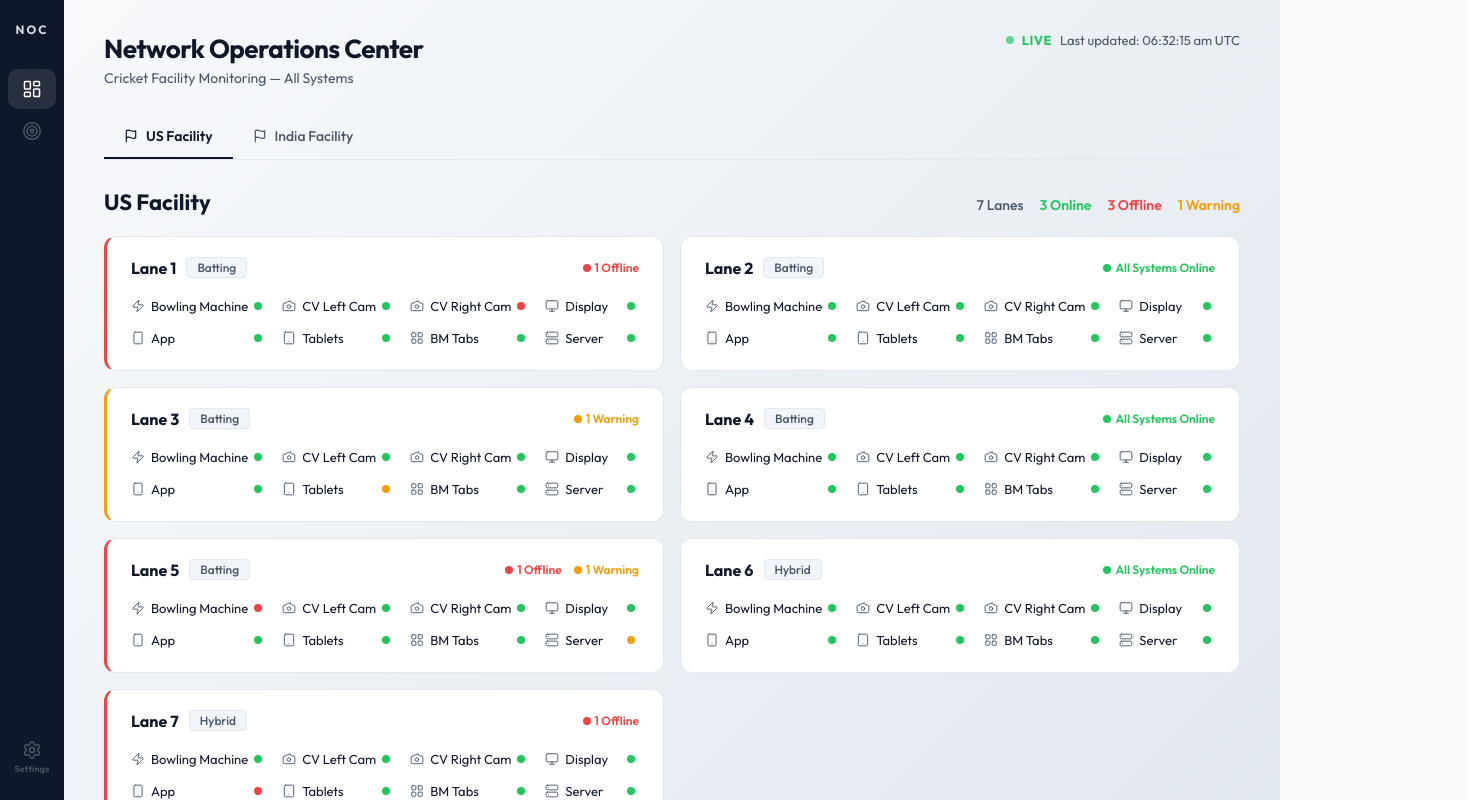
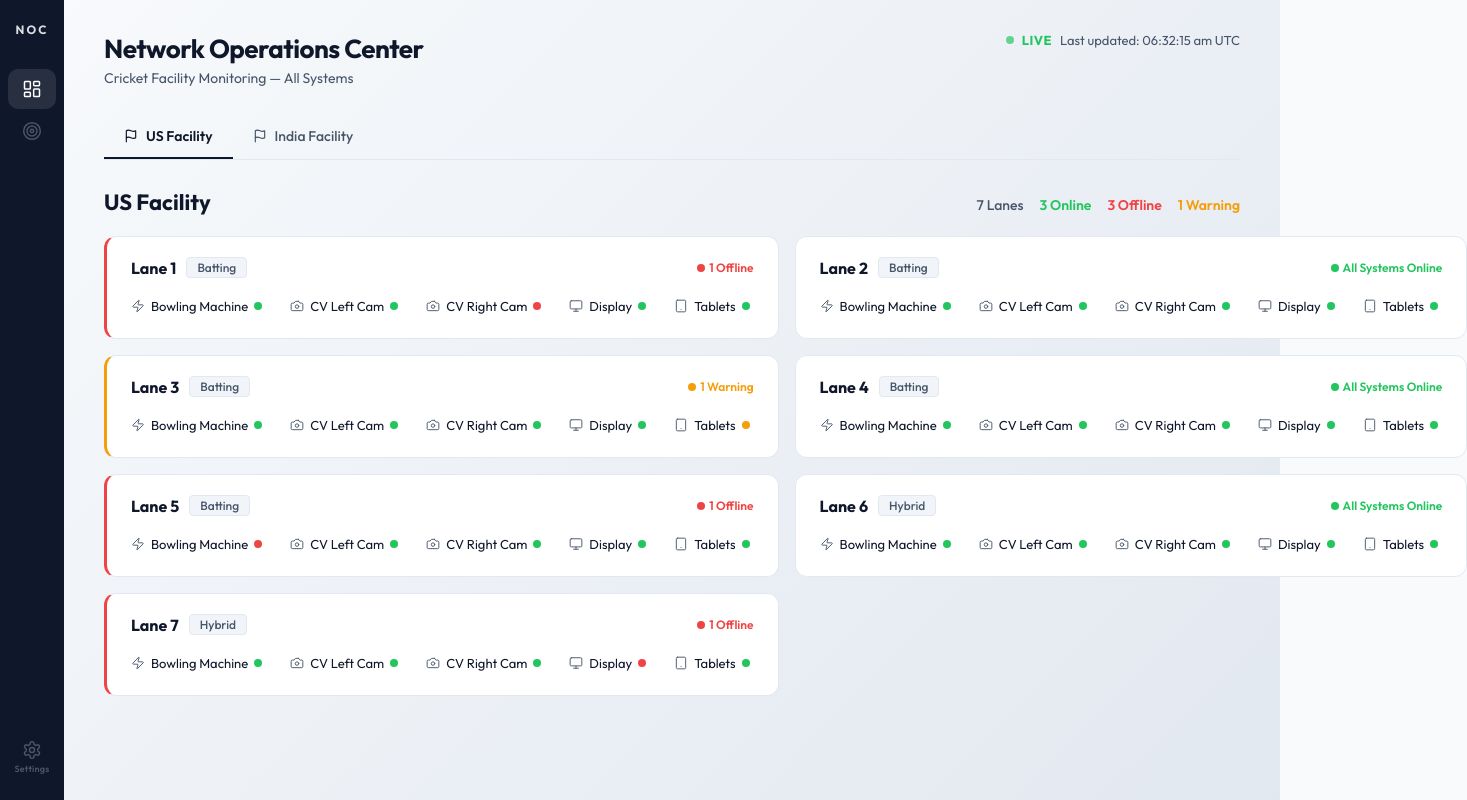
Before and after one commit to manoj-s-sb/pitch-validation, a React (Vite) app: page /noc in a window 1280 px wide. Shown: the top 800 px of the page, 1467 px wide, since content can reach past the window. Built offline with nearby package versions, Linux system fonts and the light colour scheme.

Commit message:
add the noc ui

```diff
--- a/src/pages/noc/components/LaneCard.jsx
+++ b/src/pages/noc/components/LaneCard.jsx
@@ -1,21 +1,10 @@
-import {
-  Zap,
-  Camera,
-  Monitor,
-  Smartphone,
-  Tablet,
-  LayoutGrid,
-  Server,
-} from 'lucide-react';
+import { Zap, Camera, Monitor, Tablet } from 'lucide-react';
 
 const iconMap = {
   zap: Zap,
   camera: Camera,
   monitor: Monitor,
-  smartphone: Smartphone,
   tablet: Tablet,
-  'layout-grid': LayoutGrid,
-  server: Server,
 };
 
 const statusColor = {
@@ -72,7 +61,7 @@ export default function LaneCard({ lane }) {
       </div>
       <div className="noc-device-grid">
         {lane.devices.map((device, i) => {
-          const Icon = iconMap[device.icon] || Server;
+          const Icon = iconMap[device.icon] || Monitor;
           return (
             <div key={i} className="noc-device">
               <Icon size={14} strokeWidth={1.6} className="noc-device-icon" />
--- a/src/pages/noc/data.js
+++ b/src/pages/noc/data.js
@@ -1,115 +1,41 @@
 // Mock data — replace with real API calls later
+
+function devices(overrides = {}) {
+  const defaults = {
+    'Bowling Machine': 'online',
+    'CV Left Cam': 'online',
+    'CV Right Cam': 'online',
+    'Display': 'online',
+    'Tablets': 'online',
+  };
+  const merged = { ...defaults, ...overrides };
+  const iconMap = {
+    'Bowling Machine': 'zap',
+    'CV Left Cam': 'camera',
+    'CV Right Cam': 'camera',
+    'Display': 'monitor',
+    'Tablets': 'tablet',
+  };
+  return Object.entries(merged).map(([name, status]) => ({
+    name,
+    icon: iconMap[name],
+    status,
+  }));
+}
+
 export const facilities = [
   {
     id: 'us',
     name: 'US Facility',
     flag: 'us',
     lanes: [
-      {
-        id: 1,
-        name: 'Lane 1',
-        type: 'Batting',
-        devices: [
-          { name: 'Bowling Machine', icon: 'zap', status: 'online' },
-          { name: 'CV Left Cam', icon: 'camera', status: 'online' },
-          { name: 'CV Right Cam', icon: 'camera', status: 'offline' },
-          { name: 'Display', icon: 'monitor', status: 'online' },
-          { name: 'App', icon: 'smartphone', status: 'online' },
-          { name: 'Tablets', icon: 'tablet', status: 'online' },
-          { name: 'BM Tabs', icon: 'layout-grid', status: 'online' },
-          { name: 'Server', icon: 'server', status: 'online' },
-        ],
-      },
-      {
-        id: 2,
-        name: 'Lane 2',
-        type: 'Batting',
-        devices: [
-          { name: 'Bowling Machine', icon: 'zap', status: 'online' },
-          { name: 'CV Left Cam', icon: 'camera', status: 'online' },
-          { name: 'CV Right Cam', icon: 'camera', status: 'online' },
-          { name: 'Display', icon: 'monitor', status: 'online' },
-          { name: 'App', icon: 'smartphone', status: 'online' },
-          { name: 'Tablets', icon: 'tablet', status: 'online' },
-          { name: 'BM Tabs', icon: 'layout-grid', status: 'online' },
-          { name: 'Server', icon: 'server', status: 'online' },
-        ],
-      },
-      {
-        id: 3,
-        name: 'Lane 3',
-        type: 'Batting',
-        devices: [
-          { name: 'Bowling Machine', icon: 'zap', status: 'online' },
-          { name: 'CV Left Cam', icon: 'camera', status: 'online' },
-          { name: 'CV Right Cam', icon: 'camera', status: 'online' },
-          { name: 'Display', icon: 'monitor', status: 'online' },
-          { name: 'App', icon: 'smartphone', status: 'online' },
-          { name: 'Tablets', icon: 'tablet', status: 'warning' },
-          { name: 'BM Tabs', icon: 'layout-grid', status: 'online' },
-          { name: 'Server', icon: 'server', status: 'online' },
-        ],
-      },
-      {
-        id: 4,
-        name: 'Lane 4',
-        type: 'Batting',
-        devices: [
-          { name: 'Bowling Machine', icon: 'zap', status: 'online' },
-          { name: 'CV Left Cam', icon: 'camera', status: 'online' },
-          { name: 'CV Right Cam', icon: 'camera', status: 'online' },
-          { name: 'Display', icon: 'monitor', status: 'online' },
-          { name: 'App', icon: 'smartphone', status: 'online' },
-          { name: 'Tablets', icon: 'tablet', status: 'online' },
-          { name: 'BM Tabs', icon: 'layout-grid', status: 'online' },
-          { name: 'Server', icon: 'server', status: 'online' },
-        ],
-      },
-      {
-        id: 5,
-        name: 'Lane 5',
-        type: 'Batting',
-        devices: [
-          { name: 'Bowling Machine', icon: 'zap', status: 'offline' },
-          { name: 'CV Left Cam', icon: 'camera', status: 'online' },
-          { name: 'CV Right Cam', icon: 'camera', status: 'online' },
-          { name: 'Display', icon: 'monitor', status: 'online' },
-          { name: 'App', icon: 'smartphone', status: 'online' },
-          { name: 'Tablets', icon: 'tablet', status: 'online' },
-          { name: 'BM Tabs', icon: 'layout-grid', status: 'online' },
-          { name: 'Server', icon: 'server', status: 'warning' },
-        ],
-      },
-      {
-        id: 6,
-        name: 'Lane 6',
-        type: 'Hybrid',
-        devices: [
-          { name: 'Bowling Machine', icon: 'zap', status: 'online' },
-          { name: 'CV Left Cam', icon: 'camera', status: 'online' },
-          { name: 'CV Right Cam', icon: 'camera', status: 'online' },
-          { name: 'Display', icon: 'monitor', status: 'online' },
-          { name: 'App', icon: 'smartphone', status: 'online' },
-          { name: 'Tablets', icon: 'tablet', status: 'online' },
-          { name: 'BM Tabs', icon: 'layout-grid', status: 'online' },
-          { name: 'Server', icon: 'server', status: 'online' },
-        ],
-      },
-      {
-        id: 7,
-        name: 'Lane 7',
-        type: 'Hybrid',
-        devices: [
-          { name: 'Bowling Machine', icon: 'zap', status: 'online' },
-          { name: 'CV Left Cam', icon: 'camera', status: 'online' },
-          { name: 'CV Right Cam', icon: 'camera', status: 'online' },
-          { name: 'Display', icon: 'monitor', status: 'online' },
-          { name: 'App', icon: 'smartphone', status: 'offline' },
-          { name: 'Tablets', icon: 'tablet', status: 'online' },
-          { name: 'BM Tabs', icon: 'layout-grid', status: 'online' },
-          { name: 'Server', icon: 'server', status: 'online' },
-        ],
-      },
+      { id: 1, name: 'Lane 1', type: 'Batting', devices: devices({ 'CV Right Cam': 'offline' }) },
+      { id: 2, name: 'Lane 2', type: 'Batting', devices: devices() },
+      { id: 3, name: 'Lane 3', type: 'Batting', devices: devices({ Tablets: 'warning' }) },
+      { id: 4, name: 'Lane 4', type: 'Batting', devices: devices() },
+      { id: 5, name: 'Lane 5', type: 'Batting', devices: devices({ 'Bowling Machine': 'offline' }) },
+      { id: 6, name: 'Lane 6', type: 'Hybrid', devices: devices() },
+      { id: 7, name: 'Lane 7', type: 'Hybrid', devices: devices({ Display: 'offline' }) },
     ],
   },
   {
@@ -117,111 +43,13 @@ export const facilities = [
     name: 'India Facility',
     flag: 'in',
     lanes: [
-      {
-        id: 1,
-        name: 'Lane 1',
-        type: 'Batting',
-        devices: [
-          { name: 'Bowling Machine', icon: 'zap', status: 'online' },
-          { name: 'CV Left Cam', icon: 'camera', status: 'online' },
-          { name: 'CV Right Cam', icon: 'camera', status: 'online' },
-          { name: 'Display', icon: 'monitor', status: 'online' },
-          { name: 'App', icon: 'smartphone', status: 'online' },
-          { name: 'Tablets', icon: 'tablet', status: 'online' },
-          { name: 'BM Tabs', icon: 'layout-grid', status: 'online' },
-          { name: 'Server', icon: 'server', status: 'online' },
-        ],
-      },
-      {
-        id: 2,
-        name: 'Lane 2',
-        type: 'Batting',
-        devices: [
-          { name: 'Bowling Machine', icon: 'zap', status: 'online' },
-          { name: 'CV Left Cam', icon: 'camera', status: 'online' },
-          { name: 'CV Right Cam', icon: 'camera', status: 'online' },
-          { name: 'Display', icon: 'monitor', status: 'online' },
-          { name: 'App', icon: 'smartphone', status: 'online' },
-          { name: 'Tablets', icon: 'tablet', status: 'warning' },
-          { name: 'BM Tabs', icon: 'layout-grid', status: 'online' },
-          { name: 'Server', icon: 'server', status: 'online' },
-        ],
-      },
-      {
-        id: 3,
-        name: 'Lane 3',
-        type: 'Batting',
-        devices: [
-          { name: 'Bowling Machine', icon: 'zap', status: 'online' },
-          { name: 'CV Left Cam', icon: 'camera', status: 'online' },
-          { name: 'CV Right Cam', icon: 'camera', status: 'offline' },
-          { name: 'Display', icon: 'monitor', status: 'online' },
-          { name: 'App', icon: 'smartphone', status: 'online' },
-          { name: 'Tablets', icon: 'tablet', status: 'online' },
-          { name: 'BM Tabs', icon: 'layout-grid', status: 'online' },
-          { name: 'Server', icon: 'server', status: 'online' },
-        ],
-      },
-      {
-        id: 4,
-        name: 'Lane 4',
-        type: 'Batting',
-        devices: [
-          { name: 'Bowling Machine', icon: 'zap', status: 'online' },
-          { name: 'CV Left Cam', icon: 'camera', status: 'online' },
-          { name: 'CV Right Cam', icon: 'camera', status: 'online' },
-          { name: 'Display', icon: 'monitor', status: 'online' },
-          { name: 'App', icon: 'smartphone', status: 'online' },
-          { name: 'Tablets', icon: 'tablet', status: 'online' },
-          { name: 'BM Tabs', icon: 'layout-grid', status: 'online' },
-          { name: 'Server', icon: 'server', status: 'online' },
-        ],
-      },
-      {
-        id: 5,
-        name: 'Lane 5',
-        type: 'Hybrid',
-        devices: [
-          { name: 'Bowling Machine', icon: 'zap', status: 'online' },
-          { name: 'CV Left Cam', icon: 'camera', status: 'online' },
-          { name: 'CV Right Cam', icon: 'camera', status: 'online' },
-          { name: 'Display', icon: 'monitor', status: 'online' },
-          { name: 'App', icon: 'smartphone', status: 'online' },
-          { name: 'Tablets', icon: 'tablet', status: 'online' },
-          { name: 'BM Tabs', icon: 'layout-grid', status: 'online' },
-          { name: 'Server', icon: 'server', status: 'online' },
-        ],
-      },
-      {
-        id: 6,
-        name: 'Lane 6',
-        type: 'Hybrid',
-        devices: [
-          { name: 'Bowling Machine', icon: 'zap', status: 'online' },
-          { name: 'CV Left Cam', icon: 'camera', status: 'online' },
-          { name: 'CV Right Cam', icon: 'camera', status: 'online' },
-          { name: 'Display', icon: 'monitor', status: 'online' },
-          { name: 'App', icon: 'smartphone', status: 'online' },
-          { name: 'Tablets', icon: 'tablet', status: 'online' },
-          { name: 'BM Tabs', icon: 'layout-grid', status: 'online' },
-          { name: 'Server', icon: 'server', status: 'online' },
-        ],
-      },
-      {
-        id: 7,
-        name: 'Lane 7',
-        type: 'Batting',
-        devices: [
-          { name: 'Bowling Machine', icon: 'zap', status: 'online' },
-          { name: 'CV Left Cam', icon: 'camera', status: 'online' },
-          { name: 'CV Right Cam', icon: 'camera', status: 'online' },
-          { name: 'Display', icon: 'monitor', status: 'online' },
-          { name: 'App', icon: 'smartphone', status: 'online' },
-          { name: 'Tablets', icon: 'tablet', status: 'online' },
-          { name: 'BM Tabs', icon: 'layout-grid', status: 'online' },
-          { name: 'Server', icon: 'server', status: 'online' },
-        ],
-      },
+      { id: 1, name: 'Lane 1', type: 'Batting', devices: devices() },
+      { id: 2, name: 'Lane 2', type: 'Batting', devices: devices({ Tablets: 'warning' }) },
+      { id: 3, name: 'Lane 3', type: 'Batting', devices: devices({ 'CV Right Cam': 'offline' }) },
+      { id: 4, name: 'Lane 4', type: 'Batting', devices: devices() },
+      { id: 5, name: 'Lane 5', type: 'Hybrid', devices: devices() },
+      { id: 6, name: 'Lane 6', type: 'Hybrid', devices: devices() },
+      { id: 7, name: 'Lane 7', type: 'Batting', devices: devices() },
     ],
   },
 ];
--- a/src/pages/noc/noc.css
+++ b/src/pages/noc/noc.css
@@ -176,8 +176,8 @@
 /* Device Grid */
 .noc-device-grid {
   display: grid;
-  grid-template-columns: repeat(4, 1fr);
-  gap: 8px 16px;
+  grid-template-columns: repeat(5, auto);
+  gap: 8px 24px;
 }
 .noc-device {
   display: flex;
@@ -193,10 +193,7 @@
   flex-shrink: 0;
 }
 .noc-device-name {
-  flex: 1;
   white-space: nowrap;
-  overflow: hidden;
-  text-overflow: ellipsis;
 }
 
 /* Status dot */
@@ -215,7 +212,7 @@
     grid-template-columns: 1fr;
   }
   .noc-device-grid {
-    grid-template-columns: repeat(2, 1fr);
+    grid-template-columns: repeat(3, auto);
   }
 }
 @media (max-width: 768px) {
```
